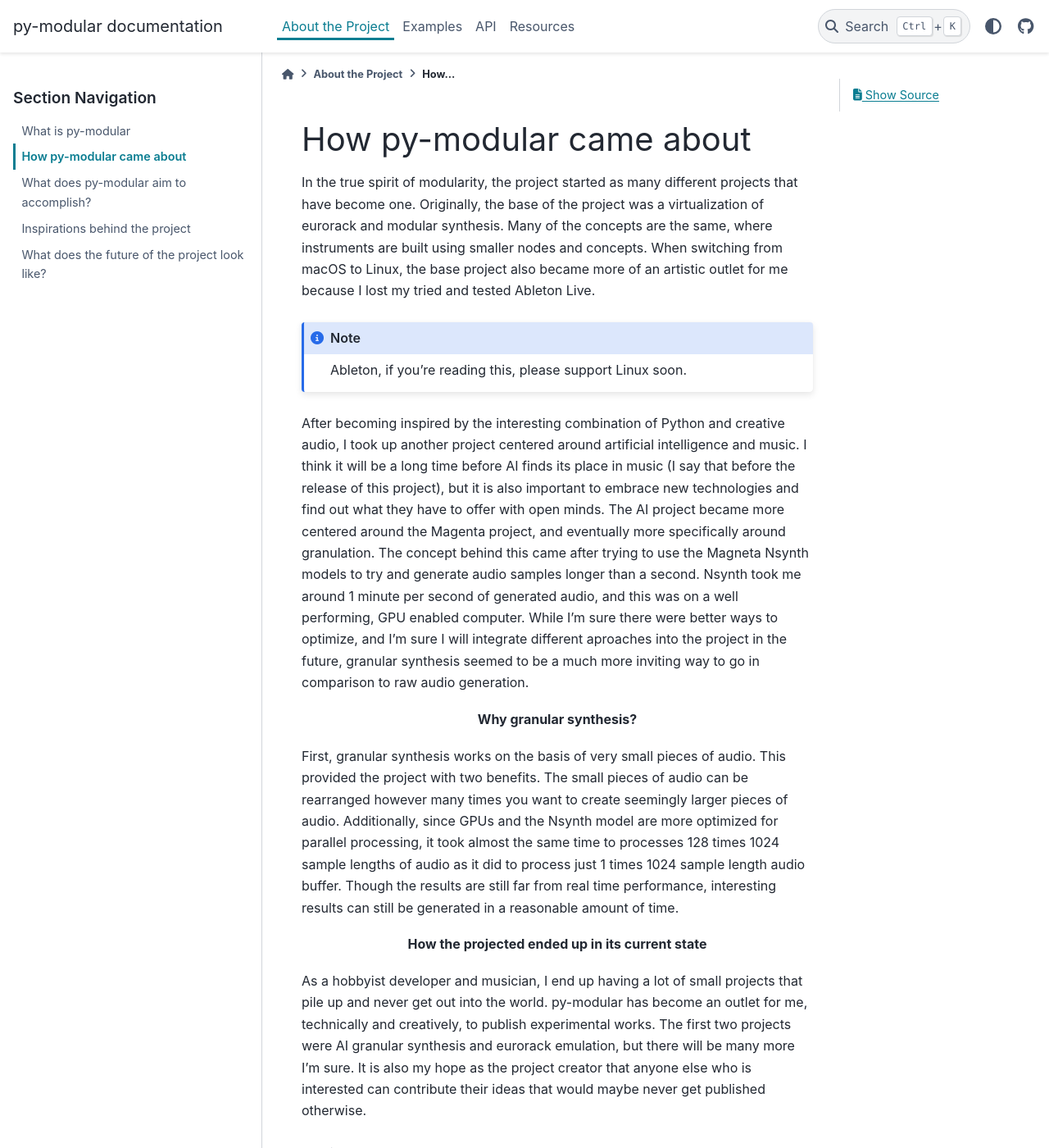
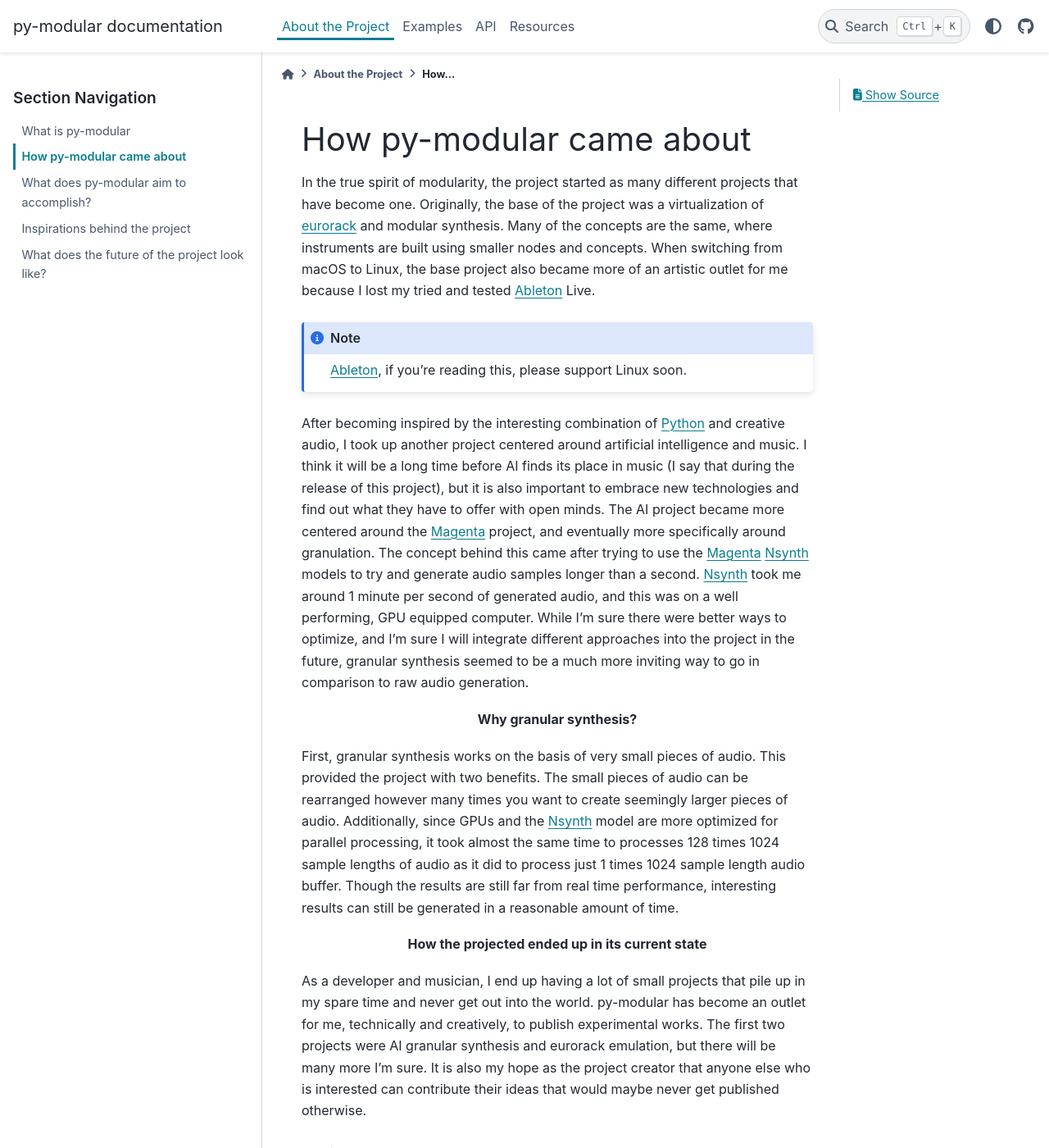
Before and after one commit to fredyeah/py-modular, a Sphinx documentation site: the page built from doc/about/how_the_project_started.rst, in a window 1280 px wide and 1400 px high. Shown: the whole window at 82% size. Built offline with Sphinx 7.4.7 and the PyData theme 0.15.4, drawn with Linux system fonts in a browser that asks for light colours.

Commit message:
docu: add hyperlinks (#18)

```diff
--- a/doc/about/how_the_project_started.rst
+++ b/doc/about/how_the_project_started.rst
@@ -2,21 +2,21 @@
 =============================
 
 In the true spirit of modularity, the project started as many different projects that have become one.
-Originally, the base of the project was a virtualization of eurorack and modular synthesis.
+Originally, the base of the project was a virtualization of eurorack_ and modular synthesis.
 Many of the concepts are the same, where instruments are built using smaller nodes and concepts.
-When switching from macOS to Linux, the base project also became more of an artistic outlet for me because I lost my tried and tested Ableton Live.
+When switching from macOS to Linux, the base project also became more of an artistic outlet for me because I lost my tried and tested Ableton_ Live.
 
 .. note::
-    Ableton, if you're reading this, please support Linux soon.
+    Ableton_, if you're reading this, please support Linux soon.
 
-After becoming inspired by the interesting combination of Python and creative audio,
+After becoming inspired by the interesting combination of Python_ and creative audio,
 I took up another project centered around artificial intelligence and music.
-I think it will be a long time before AI finds its place in music (I say that before the release of this project),
+I think it will be a long time before AI finds its place in music (I say that during the release of this project),
 but it is also important to embrace new technologies and find out what they have to offer with open minds.
-The AI project became more centered around the Magenta project, and eventually more specifically around granulation.
-The concept behind this came after trying to use the Magneta Nsynth models to try and generate audio samples longer than a second.
-Nsynth took me around 1 minute per second of generated audio, and this was on a well performing, GPU enabled computer.
-While I'm sure there were better ways to optimize, and I'm sure I will integrate different aproaches into the project in the future,
+The AI project became more centered around the Magenta_ project, and eventually more specifically around granulation.
+The concept behind this came after trying to use the Magenta_ Nsynth_ models to try and generate audio samples longer than a second.
+Nsynth_ took me around 1 minute per second of generated audio, and this was on a well performing, GPU equipped computer.
+While I'm sure there were better ways to optimize, and I'm sure I will integrate different approaches into the project in the future,
 granular synthesis seemed to be a much more inviting way to go in comparison to raw audio generation.
 
 .. centered:: Why granular synthesis?
@@ -24,13 +24,23 @@
 First, granular synthesis works on the basis of very small pieces of audio.
 This provided the project with two benefits.
 The small pieces of audio can be rearranged however many times you want to create seemingly larger pieces of audio.
-Additionally, since GPUs and the Nsynth model are more optimized for parallel processing,
+Additionally, since GPUs and the Nsynth_ model are more optimized for parallel processing,
 it took almost the same time to processes 128 times 1024 sample lengths of audio as it did to process just 1 times 1024 sample length audio buffer.
 Though the results are still far from real time performance, interesting results can still be generated in a reasonable amount of time.
 
 .. centered:: How the projected ended up in its current state
 
-As a hobbyist developer and musician, I end up having a lot of small projects that pile up and never get out into the world.
+As a developer and musician, I end up having a lot of small projects that pile up in my spare time and never get out into the world.
 py-modular has become an outlet for me, technically and creatively, to publish experimental works.
 The first two projects were AI granular synthesis and eurorack emulation, but there will be many more I'm sure.
 It is also my hope as the project creator that anyone else who is interested can contribute their ideas that would maybe never get published otherwise.
+
+.. _eurorack: https://en.wikipedia.org/wiki/Eurorack
+
+.. _Ableton: https://www.ableton.com/
+
+.. _Python: https://www.python.org/
+
+.. _Magenta: https://magenta.tensorflow.org/
+
+.. _Nsynth: https://magenta.tensorflow.org/nsynth
```
Also changed, not shown: doc/about/project_goals.rst (+10 -6 lines), doc/about/project_inspirations.rst (+35 -11 lines), doc/about/what_the_project_is.rst (+8 -2 lines), doc/about/where_its_going.rst (+14 -6 lines).
